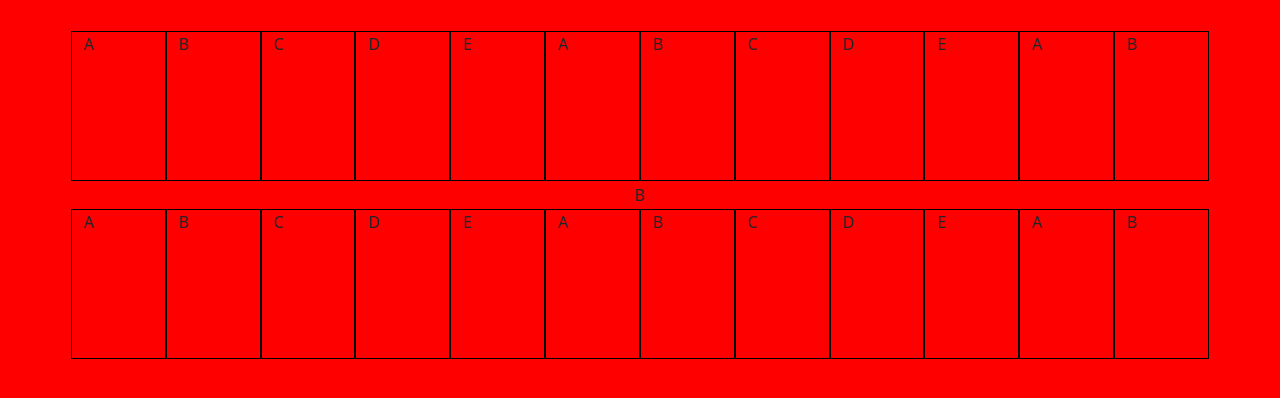
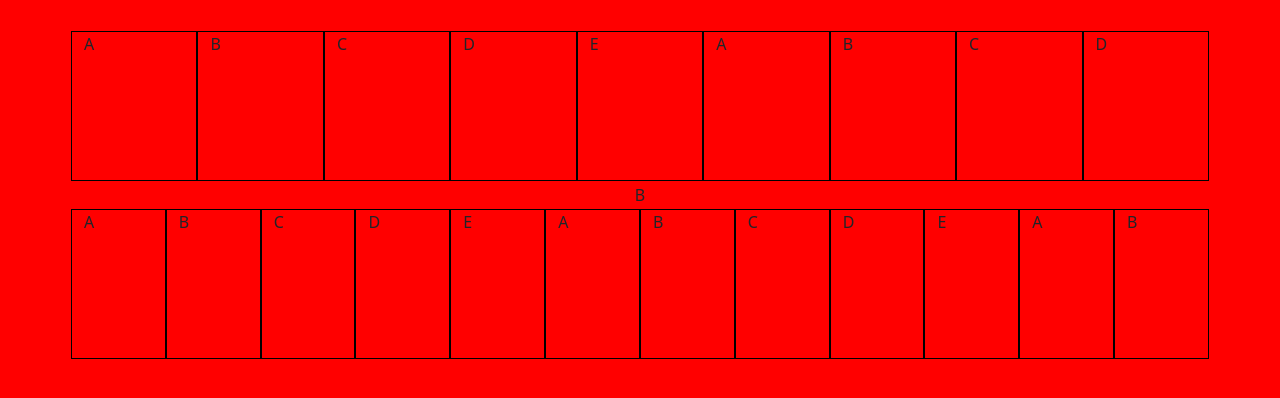
Before and after one commit to izrulfizal/TestTrace, a plain HTML site: page index2.html in a window 1280 px wide. Drawn offline with nearby package versions, Linux system fonts and the light colour scheme.

Commit message:
Sharwin testing

```diff
--- a/index2.html
+++ b/index2.html
@@ -35,9 +35,6 @@
             <div class="col">B</div>
             <div class="col">C</div>
             <div class="col">D</div>
-            <div class="col">E</div>
-            <div class="col">A</div>
-            <div class="col">B</div>
         </div>
         <div class="row">
             <!-- <div class="col-1">A</div> -->
```
